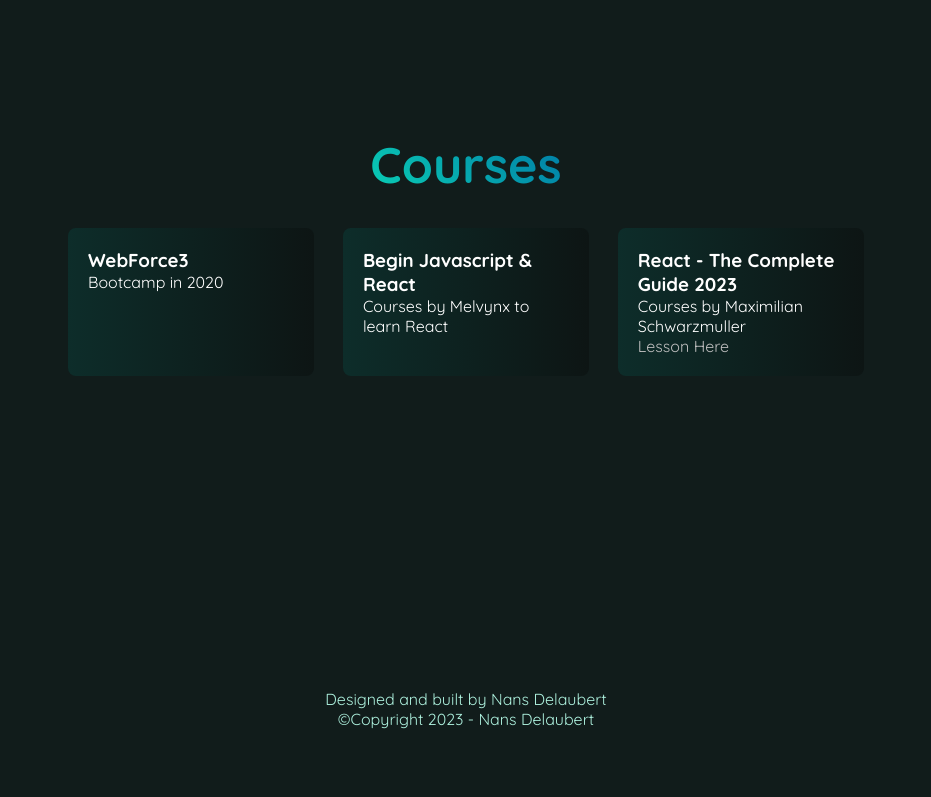
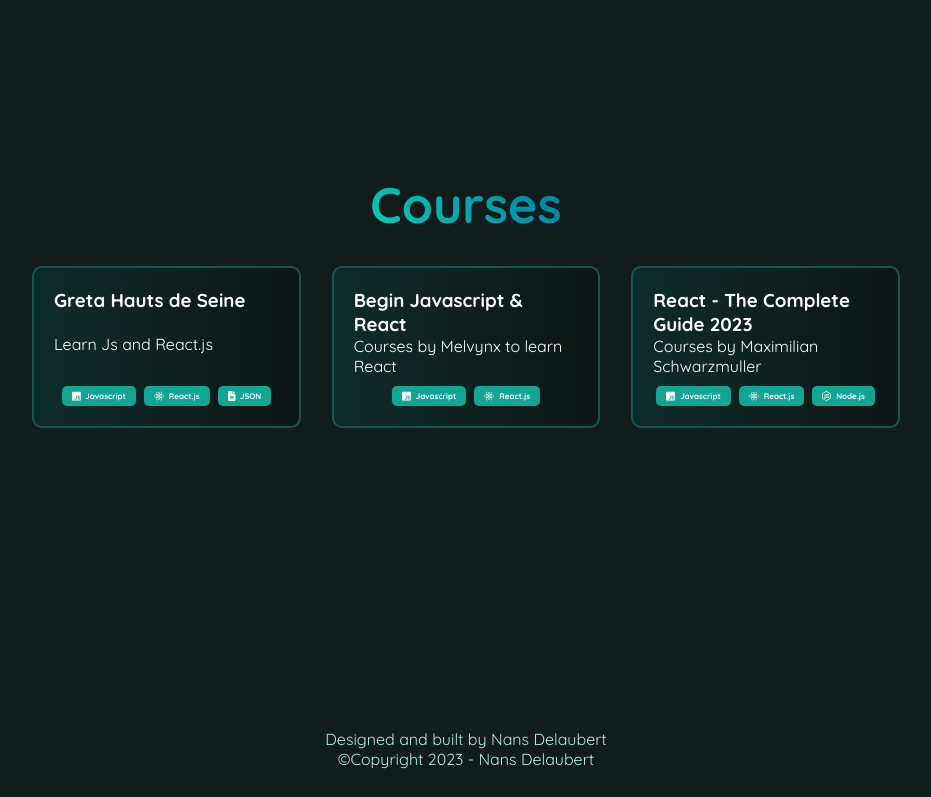
Before and after one commit to Nans-D/my_portfolio_1, a React (Create React App) app: page /Contact in a window 1280 px wide. Shown: the part 2000-2797 px from the top of the page, without its empty margins (174-1105 px from the left). Built offline with nearby package versions, Linux system fonts and the light colour scheme.

Commit message:
Add languages Courses

```diff
--- a/package.json
+++ b/package.json
@@ -13,6 +13,7 @@
     "babel-plugin-macros": "^3.1.0",
     "react": "^18.2.0",
     "react-dom": "^18.2.0",
+    "react-router-dom": "^6.18.0",
     "react-scripts": "5.0.1",
     "typeface-quicksand": "^1.1.13",
     "web-vitals": "^2.1.4"
--- a/src/App.js
+++ b/src/App.js
@@ -7,6 +7,7 @@
 import { Footer } from './components/Footer/Footer';
 import { Experience } from './components/Experience/Experience';
 import { Courses } from './components/Courses/Courses';
+import { Contact } from './components/Contact/Contact';
 import './App.css'
 
 function App() {
--- /dev/null
+++ b/src/components/Contact/Contact.js
@@ -0,0 +1,7 @@
+import './Contact.css'
+
+export const Contact = () => {
+    return <div>
+        <h1>Contact</h1>
+    </div>
+}
--- a/src/components/Courses/Courses.css
+++ b/src/components/Courses/Courses.css
@@ -21,10 +21,41 @@
 }
 
 .card-container{
+    color: white;
+    border: 2px solid #145750;
         padding: 20px;
         border-radius: 10px;
         background: linear-gradient(90deg, #0D2D2A, #0D1514);
-        border: 2px solid transparent;
         background-clip: padding-box;
         width: 25%;
+        display: flex;
+        flex-direction: column;
+        justify-content: space-between;
+    }
+
+.padding-p{
+    padding-bottom: 10px;
 }
+
+.languages-container{
+    display: flex;
+    justify-content: center;
+    gap: 0.5em
+}
+
+.language-container{
+    font-size: 8px;
+    font-weight: bold;
+    display: flex;
+    align-items: center;
+    background-color: #12A594;
+    padding: 5px 10px;
+    align-self: flex-start;
+    border-radius: 5px;
+
+}
+
+.fa-js-icon, .fa-react-icon{
+    font-size: 10px;
+    padding: 0 5px 0 0;
+}
--- a/src/components/Courses/Courses.js
+++ b/src/components/Courses/Courses.js
@@ -1,22 +1,65 @@
 import './Courses.css'
+import { FontAwesomeIcon } from "@fortawesome/react-fontawesome"
+import { faCss3Alt, faReact } from "@fortawesome/free-brands-svg-icons"
+import { faJs } from "@fortawesome/free-brands-svg-icons"
+import { faNodeJs } from '@fortawesome/free-brands-svg-icons'
+import { faFile, faFileLines } from '@fortawesome/free-solid-svg-icons'
 
 export const Courses = () => {
     return <div className='courses-container'>
         <div id='courses-title'>Courses</div>
         <div className='courses-card-container'>
-            <div className='card-container'>
-                <h3>WebForce3</h3>
-                <p>Bootcamp in 2020</p>
-            </div>
-            <div className='card-container'>
+            <a href="#/" className='card-container'>
+                <h3>Greta Hauts de Seine</h3>
+                <p className='padding-p'>Learn Js and React.js</p>
+                <div className='languages-container'>
+                    <div className='language-container'>
+                        <FontAwesomeIcon className='fa-js-icon' icon={faJs} />
+                        <p>Javascript</p>
+                    </div>
+                    <div className='language-container'>
+                        <FontAwesomeIcon className='fa-react-icon' icon={faReact} />
+                        <p>React.js</p>
+                    </div>
+                    <div className='language-container'>
+                        <FontAwesomeIcon className='fa-react-icon' icon={faFileLines} />
+                        <p>JSON</p>
+                    </div>
+                </div>
+
+            </a>
+            <a href="https://codelynx.dev/beginjavascript/v1" target="blank" className='card-container'>
                 <h3>Begin Javascript & React</h3>
-                <p>Courses by Melvynx to learn React</p>
-            </div>
-            <div className='card-container'>
+                <p className='padding-p'>Courses by Melvynx to learn React</p>
+                <div className='languages-container'>
+                    <div className='language-container'>
+                        <FontAwesomeIcon className='fa-js-icon' icon={faJs} />
+                        <p>Javascript</p>
+                    </div>
+                    <div className='language-container'>
+                        <FontAwesomeIcon className='fa-react-icon' icon={faReact} />
+                        <p>React.js</p>
+                    </div>
+                </div>
+            </a>
+            <a href="https://www.udemy.com/course/complete-react-developer-zero-to-mastery/?utm_source=adwords&utm_medium=udemyads&utm_campaign=LongTail_la.EN_cc.ROW&utm_content=deal4584&utm_term=_._ag_77879424134_._ad_535397279649_._kw__._de_c_._dm__._pl__._ti_dsa-1007766171312_._li_9108469_._pd__._&matchtype=&gclid=Cj0KCQiAgK2qBhCHARIsAGACuzk7Az_q7W2mjmkOsrM0Qjmhi1IprXYloAQmF3DrFkGqlBb5ci4l0FMaAu5xEALw_wcB" target="blank" className='card-container'>
                 <h3>React - The Complete Guide 2023</h3>
-                <p>Courses by Maximilian Schwarzmuller</p>
-                <a href="https://www.udemy.com/course/react-the-complete-guide-incl-redux/">Lesson Here</a>
-            </div>
+                <p className='padding-p'>Courses by Maximilian Schwarzmuller</p>
+                <div className='languages-container'>
+                    <div className='language-container'>
+                        <FontAwesomeIcon className='fa-js-icon' icon={faJs} />
+                        <p>Javascript</p>
+                    </div>
+                    <div className='language-container'>
+                        <FontAwesomeIcon className='fa-react-icon' icon={faReact} />
+                        <p>React.js</p>
+                    </div>
+                    <div className='language-container'>
+                        <FontAwesomeIcon className='fa-react-icon' icon={faNodeJs} />
+                        <p>Node.js</p>
+                    </div>
+                </div>
+            </a>
     </div>
 </div>
 }
--- a/src/components/Header/Header.js
+++ b/src/components/Header/Header.js
@@ -1,21 +1,31 @@
 import './Header.css'
 import moi from '../../images/rick.jpeg'
+import { BrowserRouter as Router, Routes, Route, Link } from 'react-router-dom';
+import { Contact } from '../Contact/Contact';
 
 function Header(){
-    return <div>
-        <div class="container-child">
+    return (
+        <Router>
+            <div>
+                <div className="container-child">
 
                 <img id="logo-img" src={moi} alt="moi" />
                 <nav className='navigation'>
                     <ul className='navigation-ul'>
                         <li><a className="texte-avec-trait" href="#skill">Skills</a></li>
                         <li><a className="texte-avec-trait" href="#projects">Projects</a></li>
-                <li><a className="texte-avec-trait" href="#/">Contact</a></li>
-                <li><a className="texte-avec-trait" href="#/">Experience</a></li>
+                        <li><Link className="texte-avec-trait" to="/Contact">Contact</Link></li>
+                        <li><a className="texte-avec-trait" href="#experience">Experience</a></li>
                     </ul>
                 </nav>
                 </div>
+                {/* Les Routes doivent être en dehors de la navigation mais toujours à l'intérieur du Router */}
+                <Routes>
+                    <Route path="/Contact" element={<Contact />} />
+                </Routes>
             </div>
+        </Router>
+    );
 }
 
-export default Header
+export default Header;
--- a/src/components/Skills/Skill.js
+++ b/src/components/Skills/Skill.js
@@ -1,10 +1,10 @@
 import './Skill.css'
 import { FontAwesomeIcon } from "@fortawesome/react-fontawesome"
-import { faHtml5, faReact } from "@fortawesome/free-brands-svg-icons"
 import { faCss3Alt } from "@fortawesome/free-brands-svg-icons"
 import { faJs } from "@fortawesome/free-brands-svg-icons"
+import { faNodeJs } from '@fortawesome/free-brands-svg-icons'
+import { faHtml5, faReact } from "@fortawesome/free-brands-svg-icons"
 import { faMagnifyingGlass, faServer } from '@fortawesome/free-solid-svg-icons'
-import { faNodeJs } from '@fortawesome/free-brands-svg-icons'
 import { faBook } from '@fortawesome/free-solid-svg-icons'
 import { faCalendarXmark } from '@fortawesome/free-solid-svg-icons'
 
@@ -53,7 +53,7 @@
                         <li className='text-icons-container'>
                             <p className='p-html'>Clever</p>
                             <p className='p-html'>Reader</p>
-                            <p className='p-html'>Schedule</p>
+                            <p className='p-html'>On Time</p>
                         </li>
                     </ul>
                 </div>
```
Also changed, not shown: src/components/Contact/Contact.css (added), 2 other files (tests, documents, lock files or other folders). Lines whose indentation alone changed are shown as unchanged.
